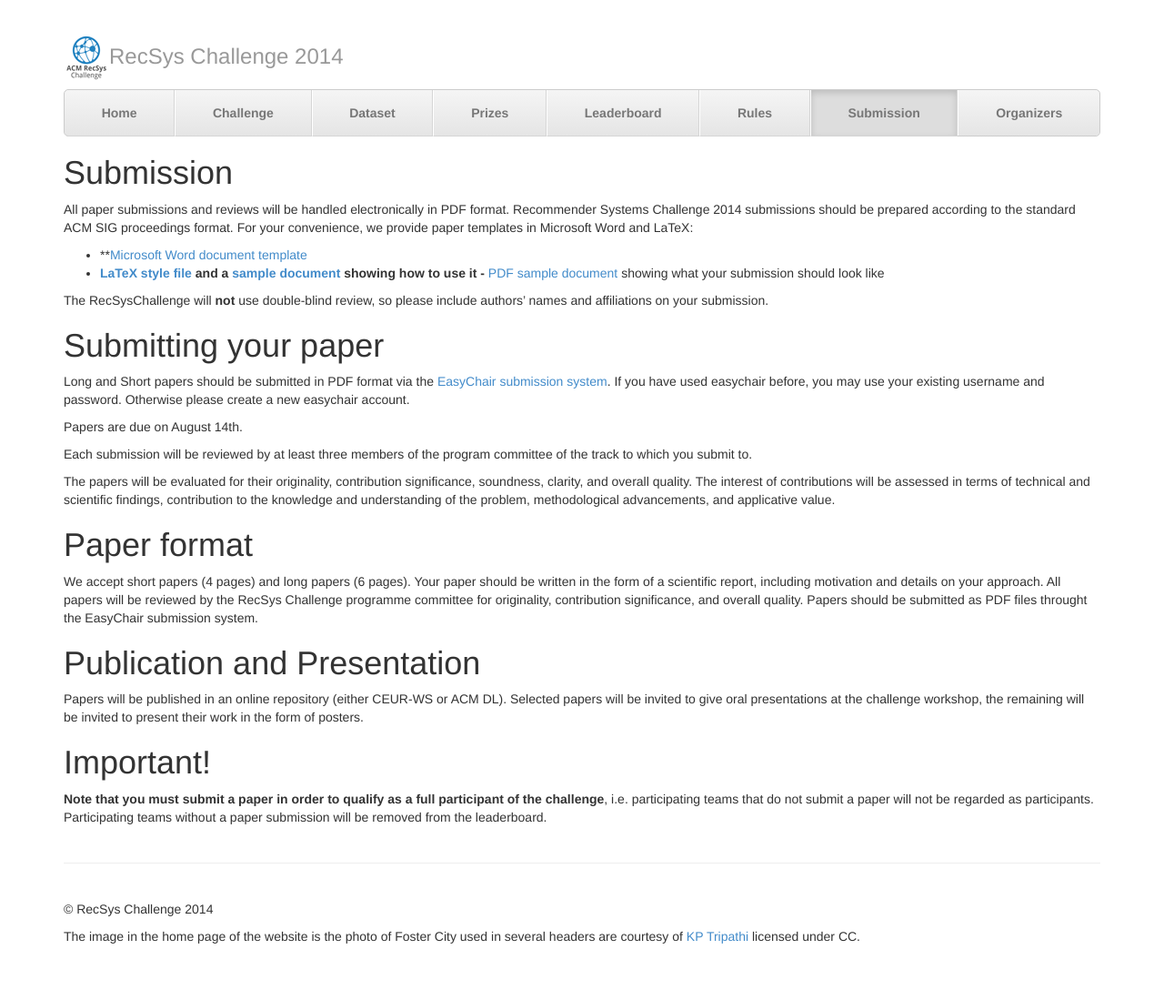
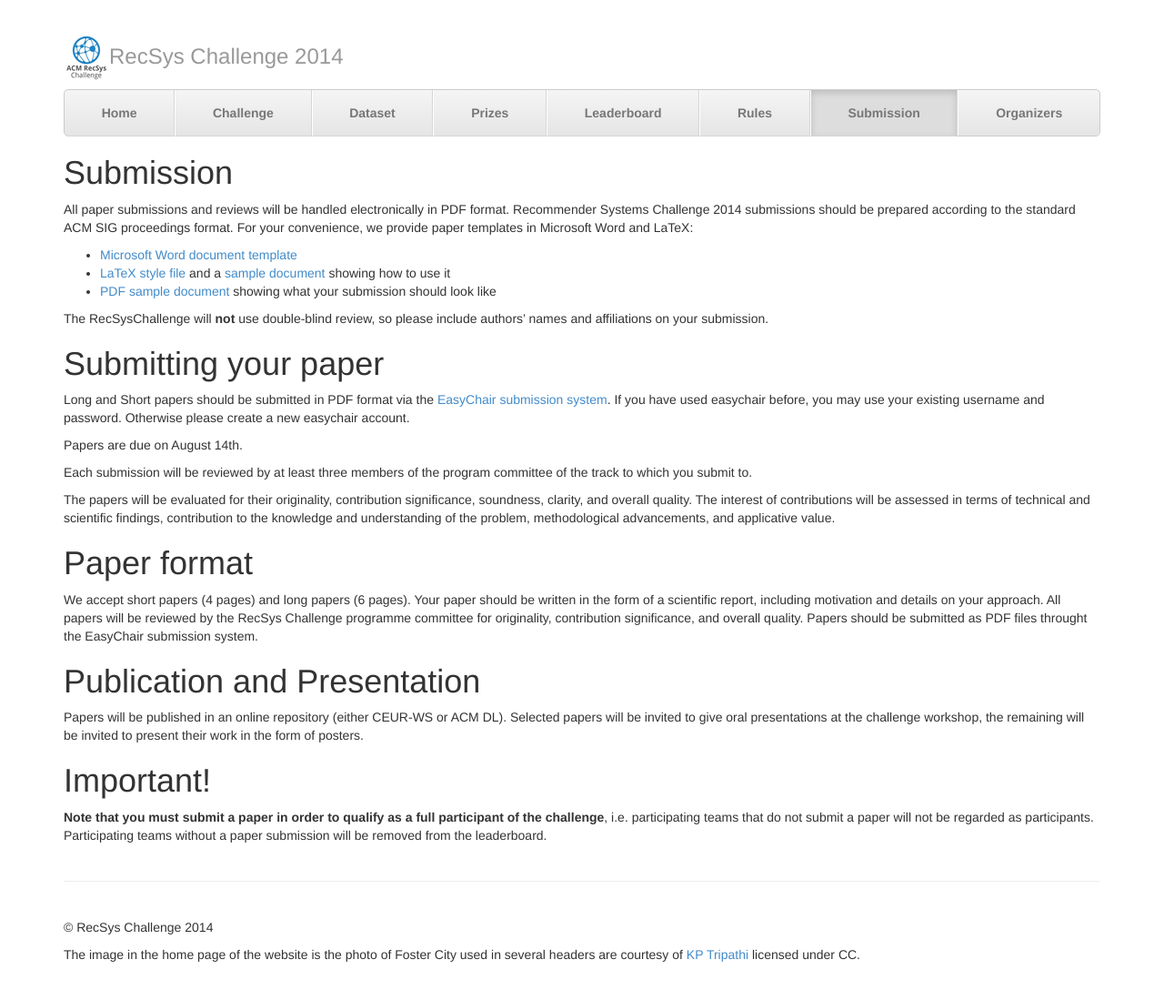
Before and after one commit to recsyschallenge/2014, a Jekyll site: the page built from submissions/index.md, in a window 1280 px wide. Shown: the whole page at 91% size. Built offline with Jekyll 4.4.1, drawn with Linux system fonts in a browser that asks for light colours; Markdown is read by kramdown in place of the engine named in the settings.

```diff
--- a/submissions/index.md
+++ b/submissions/index.md
@@ -5,9 +5,9 @@ layout: default
 #Submission
 All paper submissions and reviews will be handled electronically in PDF format. Recommender Systems Challenge 2014 submissions should be prepared according to the standard ACM SIG proceedings format. For your convenience, we provide paper templates in Microsoft Word and LaTeX:
 
-- **<a href="http://www.acm.org/sigs/publications/pubform.doc">Microsoft Word document template</a>
-- **<a href="http://www.acm.org/sigs/publications/sig-alternate.cls">LaTeX style file</a> and a <a href="http://www.acm.org/sigs/publications/sig-alternate.tex">sample document</a> showing how to use it
--** <a href="http://www.acm.org/sigs/publications/sig-alternate.pdf">PDF sample document</a> showing what your submission should look like
+- <a href="http://www.acm.org/sigs/publications/pubform.doc">Microsoft Word document template</a>
+- <a href="http://www.acm.org/sigs/publications/sig-alternate.cls">LaTeX style file</a> and a <a href="http://www.acm.org/sigs/publications/sig-alternate.tex">sample document</a> showing how to use it
+- <a href="http://www.acm.org/sigs/publications/sig-alternate.pdf">PDF sample document</a> showing what your submission should look like
 
 The RecSysChallenge will <b>not</b> use double-blind review, so please include authors’ names and affiliations on your submission.
 
```
